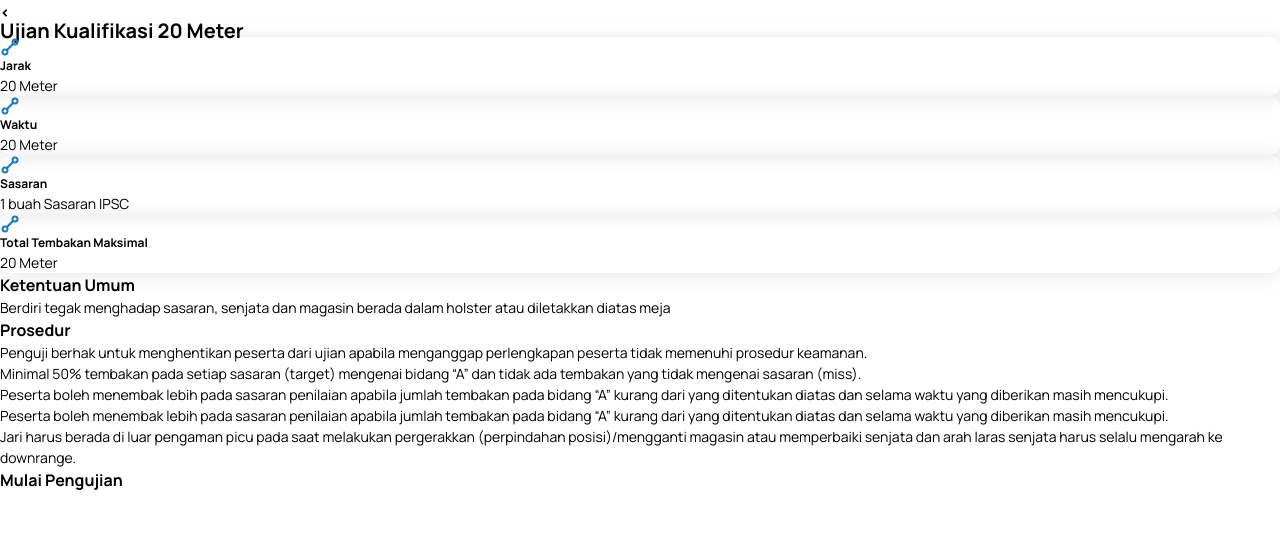
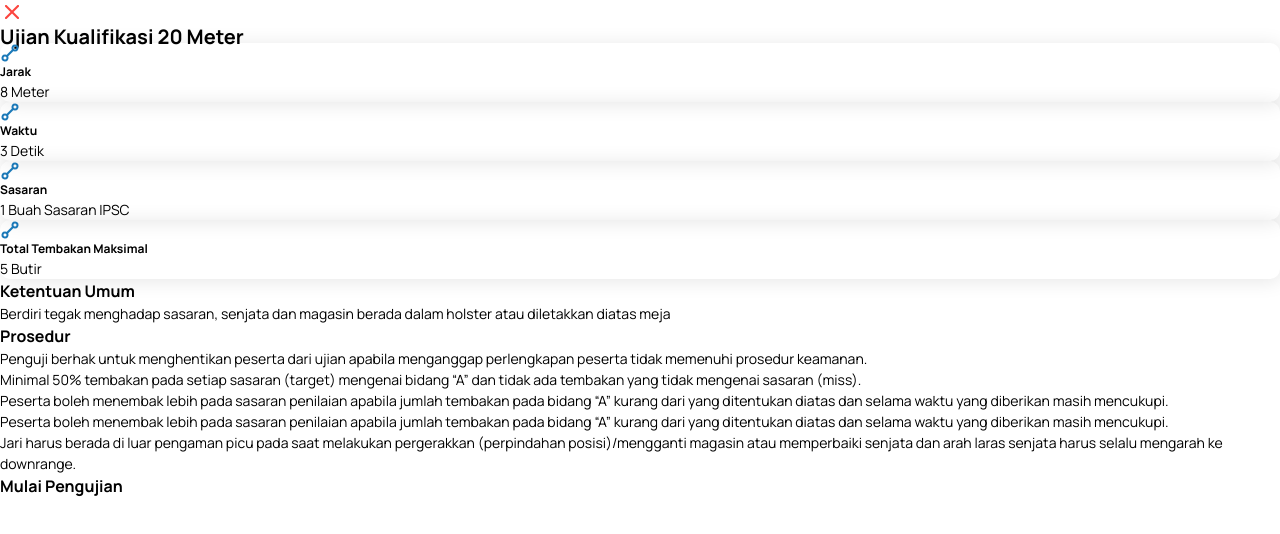
Before and after one commit to zidane-arkan/perbakin-pwa, a React (Vite) app: page / in a window 1280 px wide. Shown: the top 534 px of the page. Built offline with nearby package versions, Linux system fonts and the light colour scheme.

Commit message:
Update Aturan pages V1.5

```diff
--- a/src/App.tsx
+++ b/src/App.tsx
@@ -6,7 +6,13 @@ import Aturan from './layout/pages/Aturan';
 const App = () => {
   return (
     <div className="App">
-      <Aturan title="Ujian Kualifikasi 20 Meter" />
+      <Aturan
+        title="Ujian Kualifikasi 20 Meter"
+        jarak="8"
+        waktu="3"
+        sasaran="1"
+        tembakMaks='5'
+      />
     </div>
   )
 }
--- a/src/components/header.tsx
+++ b/src/components/header.tsx
@@ -1,6 +1,7 @@
 import React from 'react'
 import target from '../app-assets/target.png';
-
+import arrowLeft from '../app-assets/arrowleft.png';
+import close from '../app-assets/close.png';
 type Props = {
   children?: string | JSX.Element | React.ReactNode
   className?: string
@@ -27,3 +28,28 @@ export const HeaderBlue = (props: Props) => {
     </header>
   )
 }
+
+type propsBlueCustom = {
+  children?: string | JSX.Element | React.ReactNode
+  className?: string
+  title: string,
+  typeIcon: string
+}
+const IconType: string | any = {
+  'close': close,
+  'return': arrowLeft
+};
+
+export const HeaderBlueCustom = (props: propsBlueCustom) => {
+  return (
+    <HeaderBlue>
+      <div className='flex flex-row items-center justify-between w-full'>
+        <button className='w-[24px] h-[24px]' type='button'>
+          <img src={IconType[props.typeIcon]} alt='icon' />
+        </button>
+        <h2>{props.title}</h2>
+        <span></span>
+      </div>
+    </HeaderBlue>
+  );
+}
--- a/src/layout/pages/Aturan.tsx
+++ b/src/layout/pages/Aturan.tsx
@@ -1,38 +1,39 @@
 import React from 'react'
-import { HeaderBlue } from '../../components/Header';
+import { HeaderBlueCustom } from '../../components/Header';
 import { Layout, LayoutChild } from '../../components/Layout'
 import { Card, CardText } from '../../components/ui/Card'
+import arrowLeft from '../../app-assets/arrowleft.png';
+import close from '../../app-assets/close.png';
 import jarak from '../../app-assets/jarak.png';
 
 type Props = {
     children?: string | JSX.Element | React.ReactNode
-    className?: string
+    className?: string,
+    title: string,
+    jarak: string,
+    waktu: string,
+    sasaran: string,
+    tembakMaks: string,
 }
 
-const Aturan = (props: any) => {
+const Aturan = (props: Props) => {
     return (
         <Layout className={'rounded-3xl mt-28 pt-[10%]'}>
-            <HeaderBlue>
-                <div className='flex flex-row justify-between w-full '>
-                    <button type='button'>{'<'}</button>
-                    <h2>{props.title}</h2>
-                    <span></span>
-                </div>
-            </HeaderBlue>
+            <HeaderBlueCustom typeIcon='close' title='Ujian Kualifikasi 20 Meter' />
             <LayoutChild>
                 <section className='flex justify-between w-full gap-4'>
                     <Card className='w-[180px] pr-2 pl-2 py-4 gap-4 rounded-xl items-start shadow-custom  bg-[#F3FAFF]'>
                         <img className='mt-1 w-[20px] h-[20px]' src={jarak} />
                         <div>
                             <h6>Jarak</h6>
-                            <p className='text-[12px]'>20 Meter</p>
+                            <p className='text-[12px]'>{props.jarak} Meter</p>
                         </div>
                     </Card>
                     <Card className='w-[180px] pr-2 pl-2 py-4 gap-4 rounded-xl items-start shadow-custom  bg-[#F3FAFF]'>
                         <img className='mt-1 w-[20px] h-[20px]' src={jarak} />
                         <div>
                             <h6>Waktu</h6>
-                            <p className='text-[12px]'>20 Meter</p>
+                            <p className='text-[12px]'>{props.waktu} Detik</p>
                         </div>
                     </Card>
                 </section>
@@ -41,14 +42,14 @@ const Aturan = (props: any) => {
                         <img className='mt-1 w-[20px] h-[20px]' src={jarak} />
                         <div>
                             <h6>Sasaran</h6>
-                            <p className='text-[12px]'>1 buah Sasaran IPSC</p>
+                            <p className='text-[12px]'>{props.sasaran} Buah Sasaran IPSC</p>
                         </div>
                     </Card>
                     <Card className='w-[180px] pr-2 pl-2 py-4 gap-4 rounded-xl items-start shadow-custom  bg-[#F3FAFF]'>
                         <img className='mt-1 w-[20px] h-[20px]' src={jarak} />
                         <div>
                             <h6>Total Tembakan Maksimal</h6>
-                            <p className='text-[12px]'>20 Meter</p>
+                            <p className='text-[12px]'>{props.tembakMaks} Butir</p>
                         </div>
                     </Card>
                 </section>
```
Also changed, not shown: src/layout/pages/TandaTangan.tsx (added, +9 -0 lines), src/app-assets/close.png (added).
